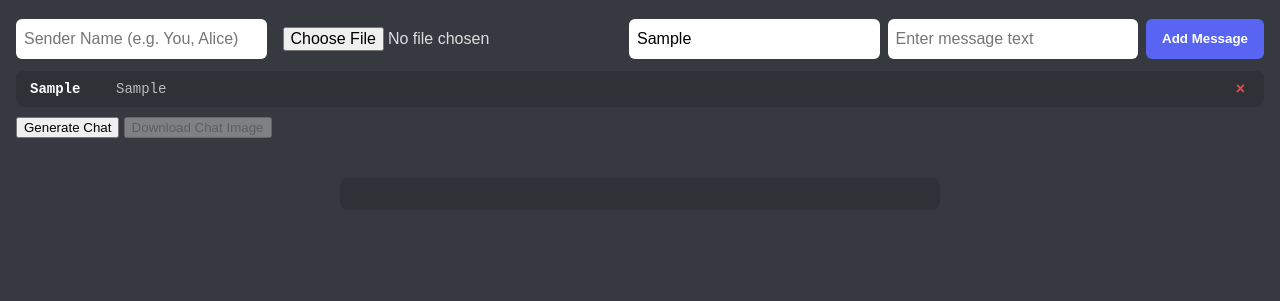
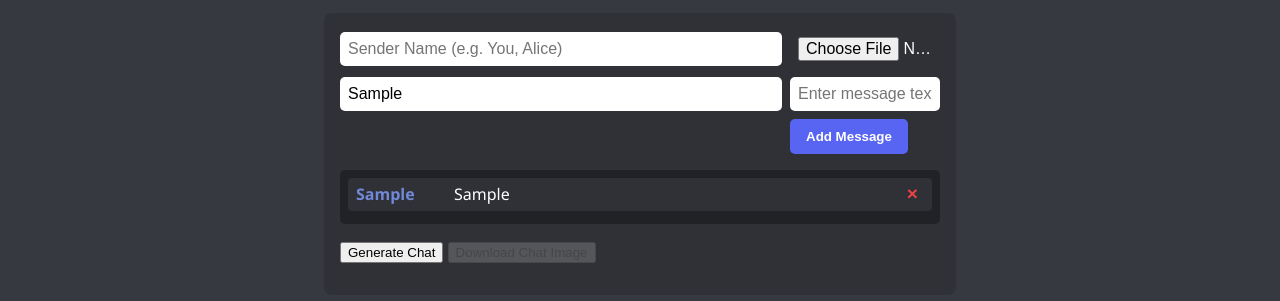
Before and after one commit to Remoraze/fakemessage, a plain HTML site: page index.html in a window 1280 px wide. Both pictures are taken after typing "Sample", "Sample", "Sample" into the empty fields and a click on the button "Add Message". Shown: the part 83-384 px from the top of the page. Drawn offline with nearby package versions, Linux system fonts and the light colour scheme.

Commit message:
Update styles.css

```diff
--- a/styles.css
+++ b/styles.css
@@ -1,137 +1,123 @@
 body {
   background-color: #36393f;
-  color: #ddd;
-  font-family: 'Segoe UI', Tahoma, Geneva, Verdana, sans-serif;
+  color: white;
+  font-family: "Segoe UI", Tahoma, Geneva, Verdana, sans-serif;
   margin: 0;
   padding: 1rem;
 }
 
-header {
+header h1 {
+  text-align: center;
   margin-bottom: 1rem;
-  text-align: center;
+  font-weight: 700;
 }
 
-h1 {
-  font-weight: 700;
-  color: #fff;
+.input-section {
+  max-width: 600px;
+  margin: 0 auto 2rem;
+  padding: 1rem;
+  background-color: #2f3136;
+  border-radius: 8px;
 }
 
 .add-message-form {
-  display: flex;
+  display: grid;
+  grid-template-columns: 1fr 150px;
   gap: 0.5rem;
+  align-items: center;
+  margin-bottom: 1rem;
   flex-wrap: wrap;
-  margin-bottom: 0.75rem;
 }
 
-.add-message-form input {
+.add-message-form input[type="text"],
+.add-message-form input[type="file"] {
+  padding: 0.5rem;
+  border-radius: 5px;
+  border: none;
   font-size: 1rem;
-  padding: 0.5rem;
-  border-radius: 6px;
-  border: none;
-  flex-grow: 1;
-  min-width: 150px;
-}
-
-.add-message-form input[type="url"] {
-  max-width: 250px;
 }
 
 .add-message-form button {
+  padding: 0.6rem 1rem;
   background-color: #5865f2;
+  border: none;
   color: white;
-  font-weight: 600;
-  border: none;
-  border-radius: 6px;
-  padding: 0 1rem;
+  font-weight: 700;
+  border-radius: 5px;
   cursor: pointer;
-  transition: background-color 0.2s ease;
-  min-width: 110px;
+  transition: background-color 0.25s ease;
+  grid-column: 2 / 3;
+  justify-self: start;
 }
 
-.add-message-form button:hover:not(:disabled) {
+.add-message-form button:hover {
   background-color: #4752c4;
 }
 
 .messages-list {
-  background-color: #2f3136;
-  border-radius: 8px;
+  max-height: 150px;
+  overflow-y: auto;
+  background-color: #202225;
   padding: 0.5rem;
-  max-height: 140px;
-  overflow-y: auto;
-  margin-bottom: 0.5rem;
-  font-family: monospace;
-  font-size: 14px;
-  color: #b9bbbe;
+  border-radius: 5px;
+  margin-bottom: 1rem;
 }
 
 .message-list-item {
   display: flex;
   justify-content: space-between;
-  padding: 2px 6px;
-  border-bottom: 1px solid #202225;
   align-items: center;
+  background-color: #2f3136;
+  margin-bottom: 0.3rem;
+  padding: 0.3rem 0.5rem;
+  border-radius: 4px;
 }
 
-.message-list-item:last-child {
-  border-bottom: none;
+.message-list-sender {
+  font-weight: 600;
+  margin-right: 0.5rem;
+  min-width: 90px;
+  color: #7289da;
 }
 
 .message-list-text {
   flex-grow: 1;
-  white-space: nowrap;
-  overflow: hidden;
-  text-overflow: ellipsis;
-  margin-left: 0.5rem;
-}
-
-.message-list-sender {
-  font-weight: 700;
-  margin-right: 0.5rem;
-  min-width: 70px;
-  color: #fff;
+  overflow-wrap: anywhere;
 }
 
 .message-list-remove-btn {
   background: transparent;
   border: none;
-  color: #f04747;
+  color: #ed4245;
+  font-weight: 700;
   cursor: pointer;
-  font-weight: 700;
-  font-size: 16px;
-  line-height: 1;
-  padding: 0 5px;
-}
-.message-list-remove-btn:hover {
-  color: #ff6b6b;
+  font-size: 1.2rem;
+  margin-left: 0.5rem;
 }
 
-.error {
-  color: #f04747;
-  font-weight: 600;
-  margin-top: 0.25rem;
-  min-height: 1.25rem;
+button:disabled {
+  opacity: 0.5;
+  cursor: not-allowed;
 }
 
-/* Chat container styling */
-
-.chat-container {
+.chat-section {
   max-width: 600px;
-  margin: 1rem auto;
+  margin: 0 auto;
   background-color: #2f3136;
   padding: 1rem;
   border-radius: 8px;
-  box-sizing: border-box;
-  font-size: 14px;
+  min-height: 200px;
 }
 
-/* Message bubbles and layout */
+.chat-container {
+  display: flex;
+  flex-direction: column;
+  gap: 0.7rem;
+}
 
 .message {
   display: flex;
-  margin-bottom: 10px;
-  max-width: 80%;
-  line-height: 1.3;
-  align-items: flex-start;
+  max-width: 90%;
 }
 
 .message.you {
@@ -142,45 +128,46 @@ h1 {
 .avatar {
   width: 40px;
   height: 40px;
+  background-color: #5865f2;
   border-radius: 50%;
-  background-color: #72767d;
-  color: white;
-  font-weight: 700;
-  font-size: 1rem;
+  overflow: hidden;
   display: flex;
   justify-content: center;
   align-items: center;
+  color: white;
+  font-weight: 700;
+  font-size: 1.2rem;
   flex-shrink: 0;
-  overflow: hidden;
-  user-select: none;
 }
 
 .avatar img {
   width: 100%;
   height: 100%;
   object-fit: cover;
-  border-radius: 50%;
 }
 
 .message-content {
   background-color: #36393f;
+  padding: 0.6rem 0.8rem;
+  border-radius: 8px;
+  margin: 0 0.5rem;
   color: white;
-  padding: 8px 12px;
-  border-radius: 10px;
-  margin: 0 10px;
-  position: relative;
-  box-shadow: 0 1px 0 rgba(0,0,0,0.1);
-  word-wrap: break-word;
-}
-
-.message.you .message-content {
-  background-color: #7289da;
+  word-break: break-word;
 }
 
 .message-header {
   font-weight: 700;
-  font-size: 13px;
-  margin-bottom: 3px;
-  color: #fff;
-  user-select: none;
+  color: #7289da;
+  margin-bottom: 0.3rem;
 }
+
+.message-text {
+  white-space: pre-wrap;
+}
+
+.error {
+  color: #ed4245;
+  margin-top: 0.3rem;
+  font-weight: 700;
+  text-align: center;
+}
```
